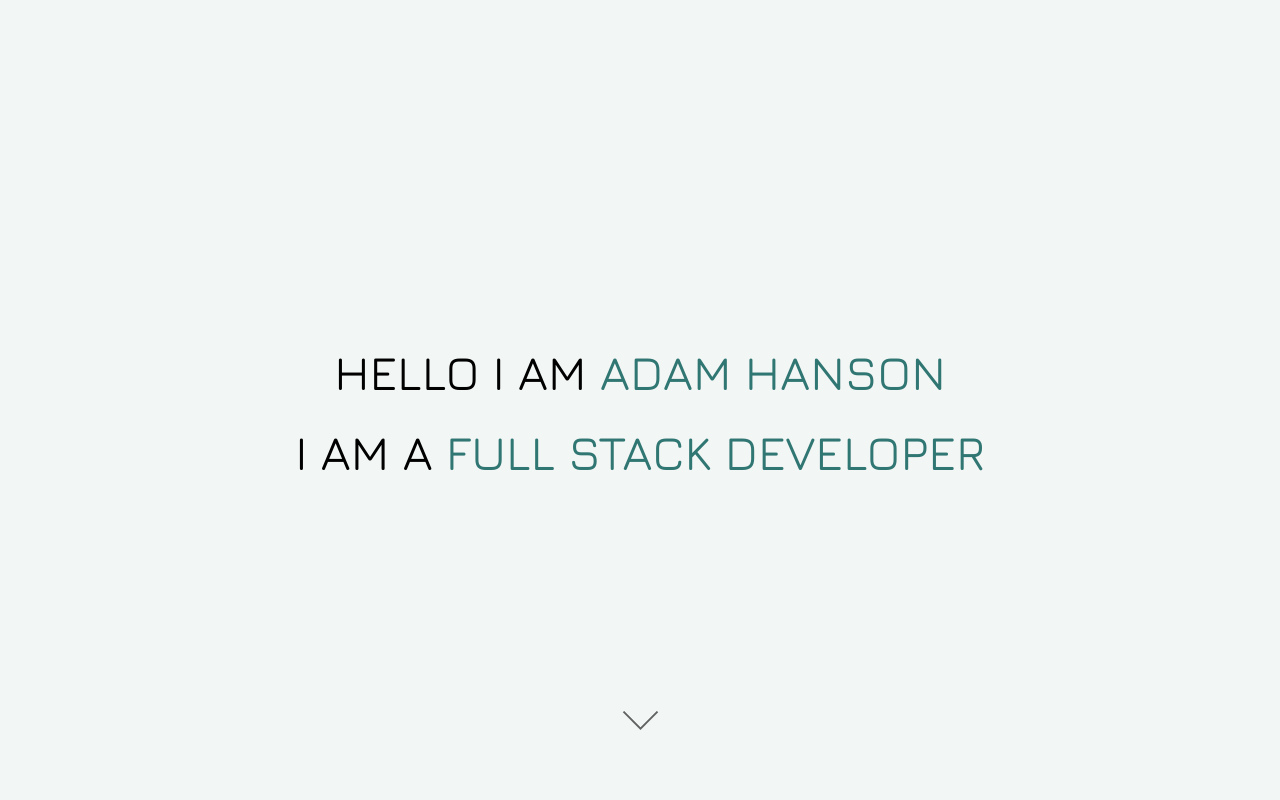
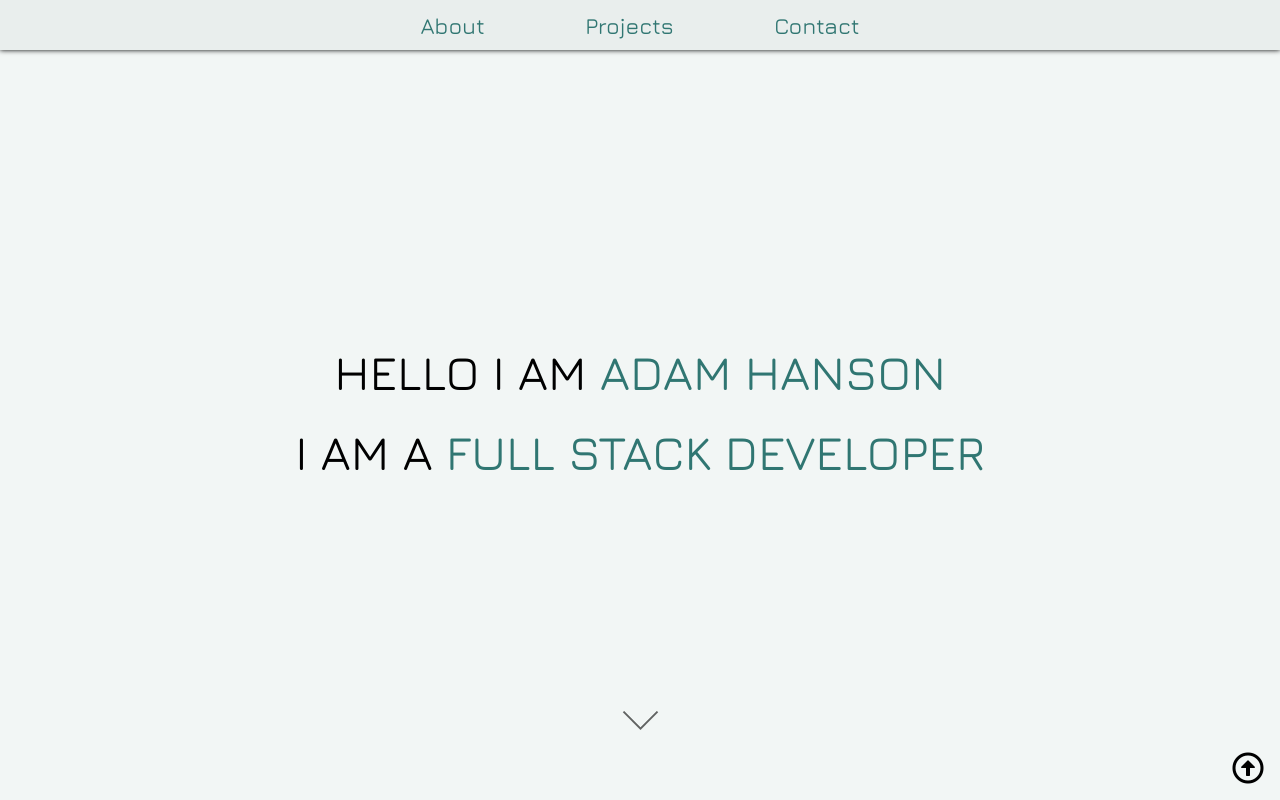
Before and after one commit to ajhanson22227/portfolio, a React (Create React App) app: page / in a window 1280 px wide. Shown: the top 800 px of the page. Built offline with nearby package versions, Linux system fonts and the light colour scheme.

Commit message:
Show navbar always

```diff
--- a/src/App.js
+++ b/src/App.js
@@ -33,7 +33,7 @@ const App = () => {
         aboutRef={aboutRef}
         ScrollTo={ScrollTo}
       />
-      {isScrolled && (
+
       <Navbar
         welcomeRef={welcomeRef}
         aboutRef={aboutRef}
@@ -41,7 +41,7 @@ const App = () => {
         contactRef={contactRef}
         ScrollTo={ScrollTo}
       />
-      )}
+
       <Summary aboutRef={aboutRef} />
       <Project projectRef={projectRef} />
       <Contact contactRef={contactRef} />
```
Lines whose indentation alone changed are shown as unchanged.
